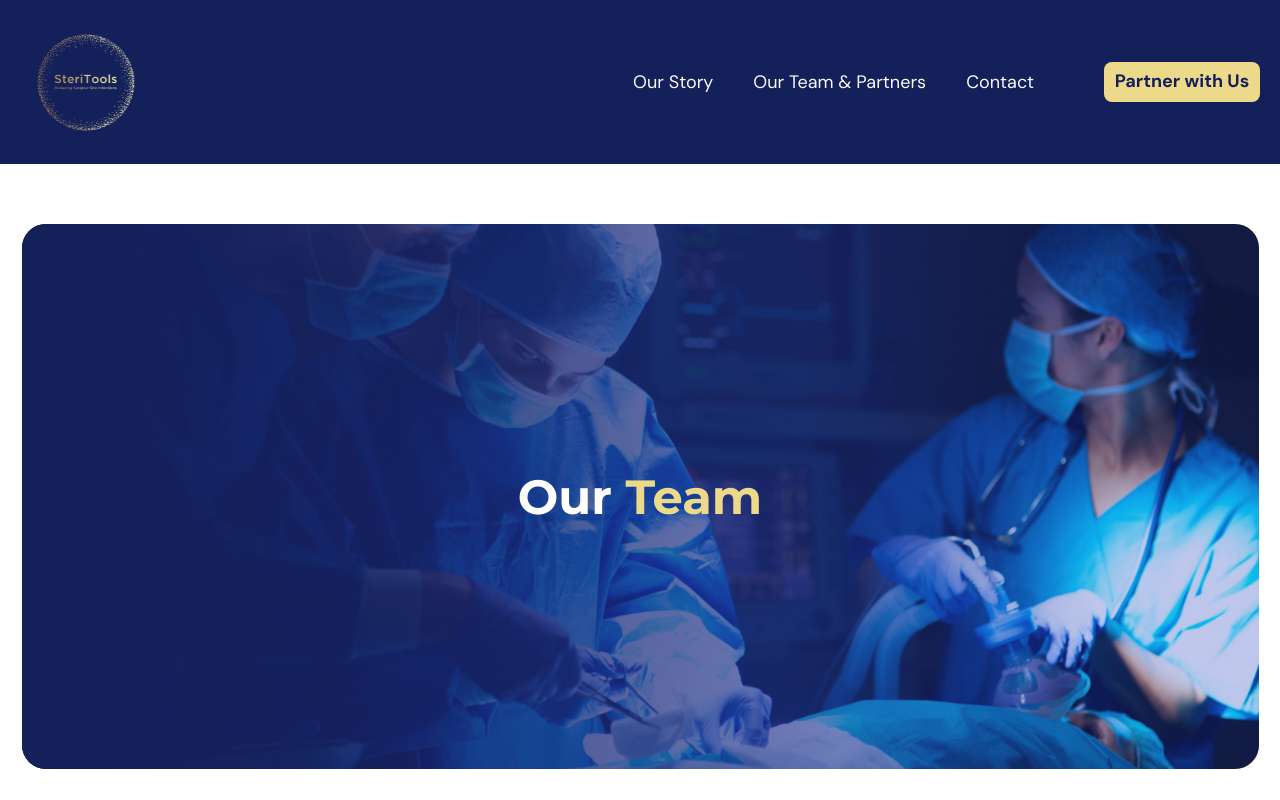
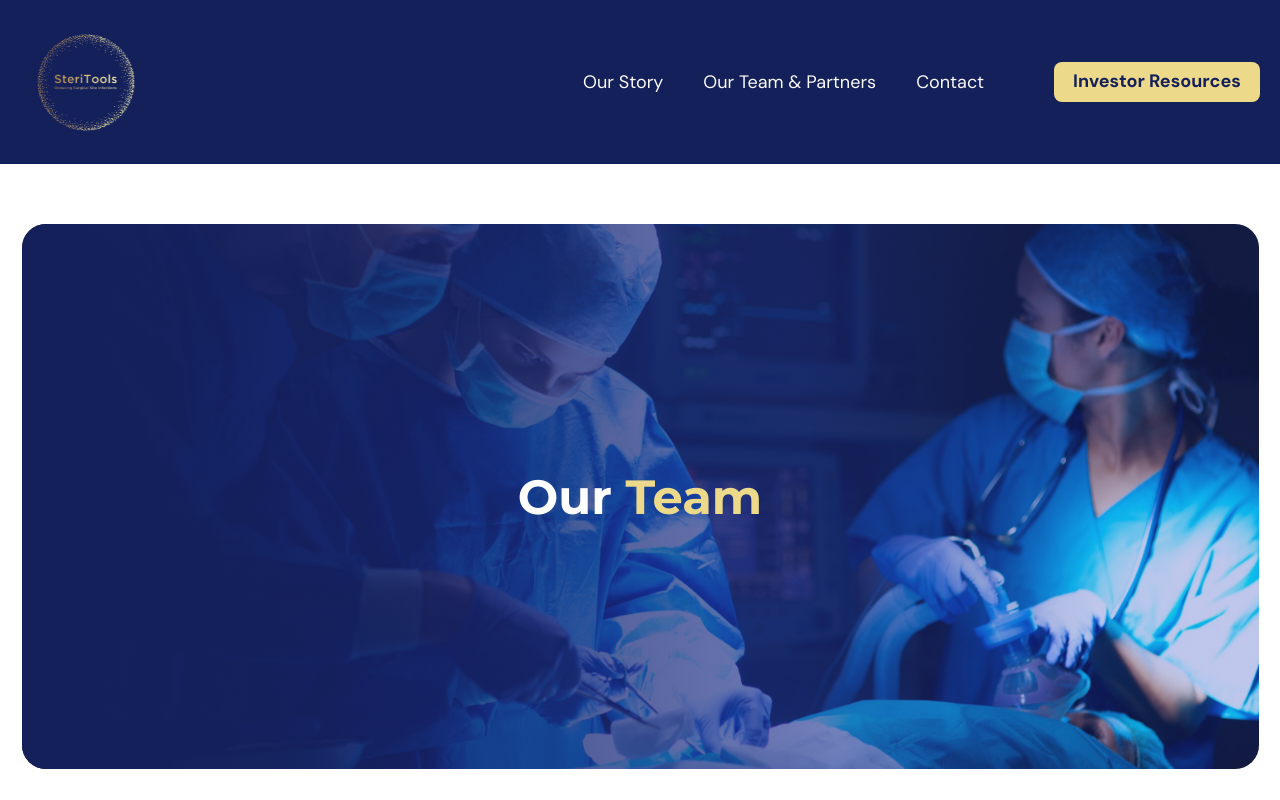
Before and after one commit to projectlead-innovativemojo/Steri-Tools, a Next.js app: page /our-team in a window 1280 px wide. Shown: the top 800 px of the page. Built offline with nearby package versions, Linux system fonts and the light colour scheme.

Commit message:
Slider are adjusted

```diff
--- a/src/components/Navbar/index.tsx
+++ b/src/components/Navbar/index.tsx
@@ -80,9 +80,9 @@ const Navbar = () => {
                   </Link>
                 </li>
               </ul>
-              <Link href="/our-partners">
-                <Button className="p-[10px] w-[156px] h-10">
-                  Partner with Us
+              <Link href="/investor">
+                <Button className="p-[10px] w-[206px] h-10">
+                  Investor Resources
                 </Button>
               </Link>
             </div>
@@ -149,9 +149,9 @@ const Navbar = () => {
                       </a>
                       <hr className="h-px my- bg-[#C0C0C0] border-0 dark:bg-[#C0C0C0]"></hr>
 
-                      <a href="/our-partners" className="px-5">
+                      <a href="/investor" className="px-5">
                         <Button className="p-[15px] w-full my-5 mx-auto h-[50px] uppercase">
-                          Partner with Us
+                          Investor Resources
                         </Button>
                       </a>
 
--- a/src/components/OurTeam/Meet-the-Team/index.tsx
+++ b/src/components/OurTeam/Meet-the-Team/index.tsx
@@ -80,7 +80,7 @@ export default function TeamSlider() {
       </Text>
 
       {/* Swiper Container */}
-      <div className="relative mb-[78px]">
+      <div className="relative mb-[60px] md:mb-[78px]">
         {/* Navigation Buttons (desktop) */}
         <div className="hidden md:absolute right-[80px] bottom-[29px] z-10 md:flex gap-[33px]">
           <div className="nav-team-left cursor-pointer">
--- a/src/components/magicui/shimmer-div.tsx
+++ b/src/components/magicui/shimmer-div.tsx
@@ -31,7 +31,7 @@ export const ShimmerDiv = React.forwardRef<
     ref
   ) => {
     return (
-      <div
+      <section
         style={
           {
             "--spread": "90deg",
@@ -89,7 +89,7 @@ export const ShimmerDiv = React.forwardRef<
             "absolute -z-20 [background:var(--bg)]  [inset:var(--cut)]"
           )}
         />
-      </div>
+      </section>
     );
   }
 );
```
